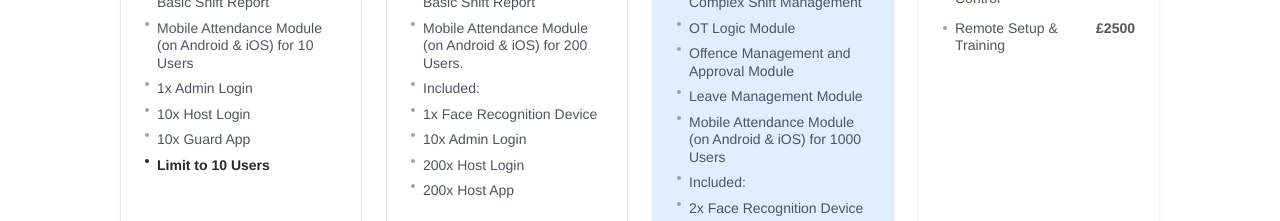
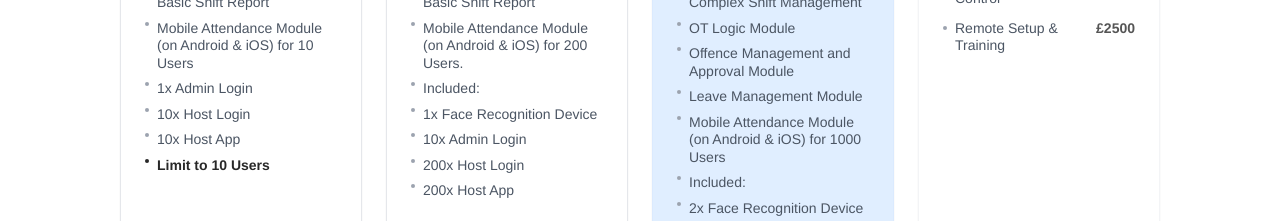
Before and after one commit to AkGowthi/calms-next, a Next.js app: page /new-pricing in a window 1280 px wide. Shown: the part 1480-1701 px from the top of the page. Built offline with nearby package versions, Linux system fonts and the light colour scheme.

Commit message:
Update page.tsx

```diff
--- a/src/app/new-pricing/page.tsx
+++ b/src/app/new-pricing/page.tsx
@@ -106,7 +106,7 @@ const pricingData = [
           "Mobile Attendance Module (on Android & iOS) for 10 Users",
           "1x Admin Login",
           "10x Host Login",
-          "10x Guard App",
+          "10x Host App",
           "Limit to 10 Users",
         ],
         bgColor: "bg-white",
```
